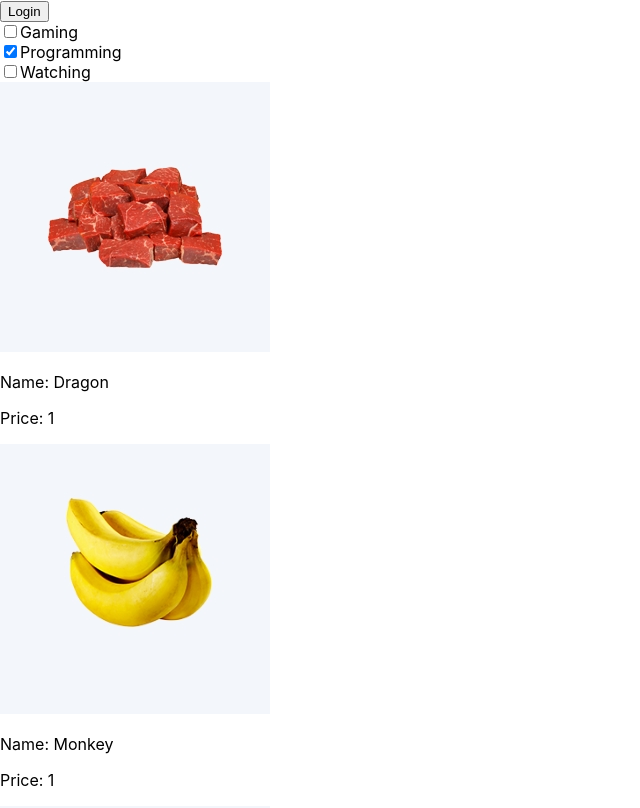
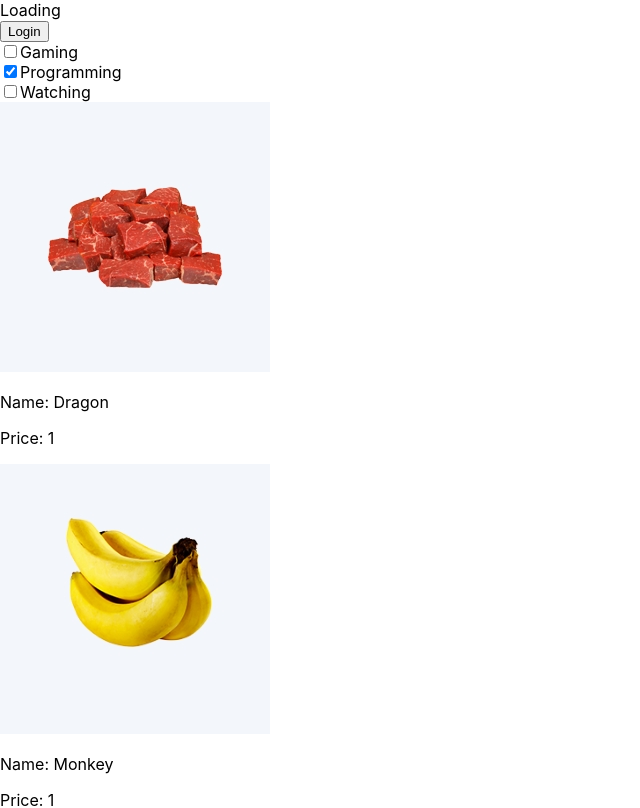
Before and after one commit to JayMarvinQuiambao/all-about-react, a React (Create React App) app: page / in a window 1280 px wide. Shown: the top 808 px of the page, without its empty margins (0-640 px from the left). Built offline with nearby package versions, Linux system fonts and the light colour scheme; no server answers.

Commit message:
Fetch From API Practice

```diff
--- a/src/App.js
+++ b/src/App.js
@@ -4,6 +4,7 @@ import Footer from './components/Footer';
 import Header from './components/Header';
 import Login from './components/Login';
 import MainContent from './components/MainContent';
+import Planets from './components/Planets';
 import Product from './components/Product';
 import TodoItem from './components/TodoItem';
 import products from './constants/ProductList';
@@ -42,6 +43,7 @@ class App extends Component {
     const todosComponent = this.state.todos.map(todo => <TodoItem key={todo.id} todo={todo} todoChange={this.todoChange} />);
     return (
       <div>
+        <Planets />
         <Login />
         {todosComponent}
         {productsComponent}
--- /dev/null
+++ b/src/components/Planets.js
@@ -0,0 +1,44 @@
+import React, { Component } from 'react'
+
+export class Planets extends Component {
+    constructor() {
+        super()
+
+        this.state = {
+            isLoading: true
+        }
+    }
+
+    componentDidMount() {
+        fetch('https://swapi.dev/api/planets/1/')
+            .then(response => response.json())
+            .then(data => this.setPlanet(data));
+    }
+
+    setPlanet(planet) {
+        this.setState({
+            isLoading: false,
+            planet: planet
+        })
+    }
+
+    render() {
+        return (
+            <div>
+                {
+                    this.state.isLoading ? 'Loading' : null
+                }
+                {
+                    this.state.planet ?
+                        <div>
+                            <div>Planet Name {this.state.planet.name}</div>
+                            <div>Diameter {this.state.planet.diameter}</div>
+                        </div>
+                        : null
+                }
+            </div>
+        )
+    }
+}
+
+export default Planets
```
